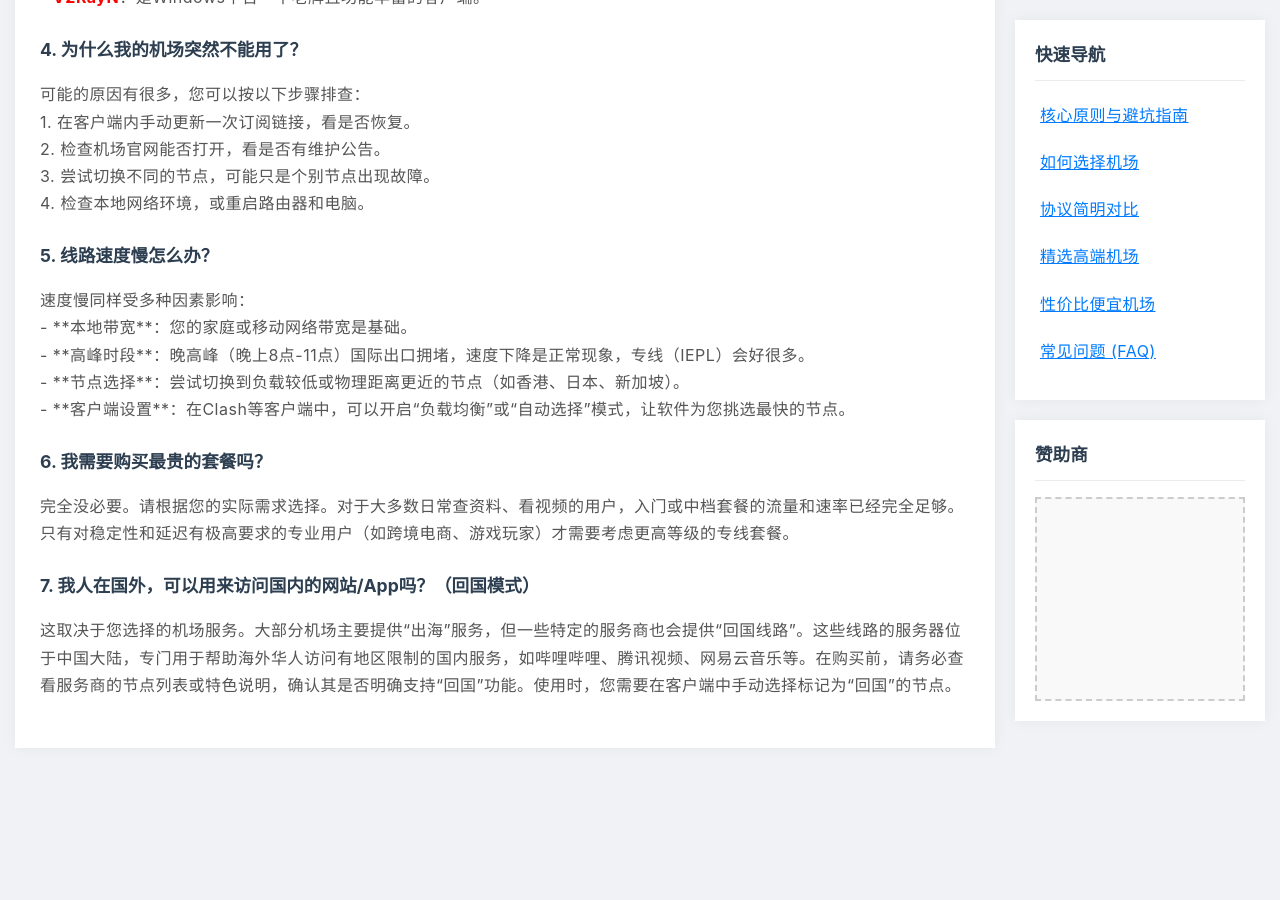
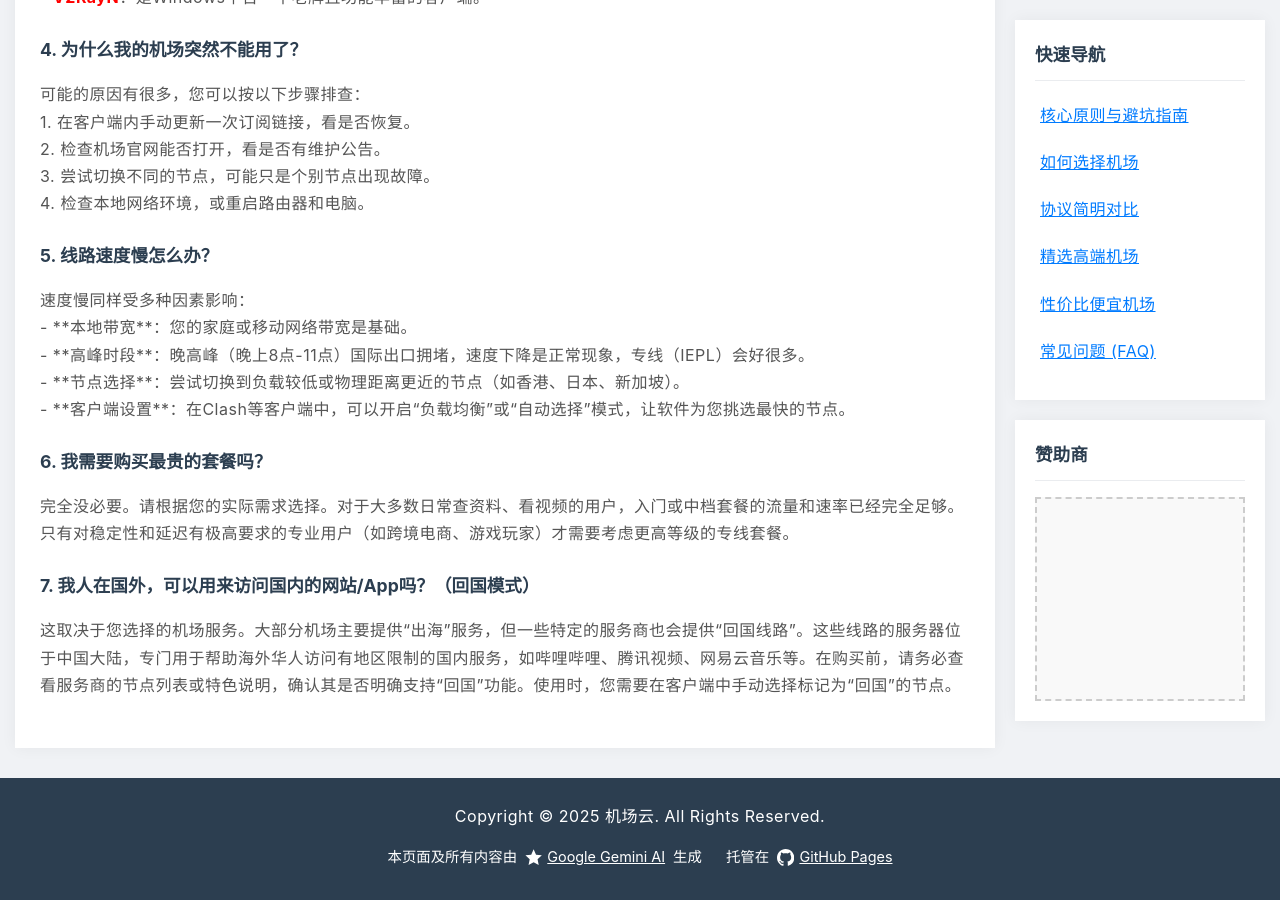
Before and after one commit to jichang-yun/jichang-yun.github.io, a Jekyll site: the page built from index.html, in a window 1280 px wide and 900 px high, scrolled down 3990 px. Built offline with Jekyll 4.4.1, drawn with Linux system fonts in a browser that asks for light colours; before the commit the page ends 4758 px from its top, so only the background shows below that.

Commit message:
Update index.html

```diff
--- a/index.html
+++ b/index.html
@@ -367,3 +367,6 @@ description: 机场云专为跨境电商、流媒体（Netflix/Hulu/YouTube/TikT
         </div>
     </aside>
 </div>
+
+<!-- === Footer区域 === -->
+{% include footer.html %}
```
